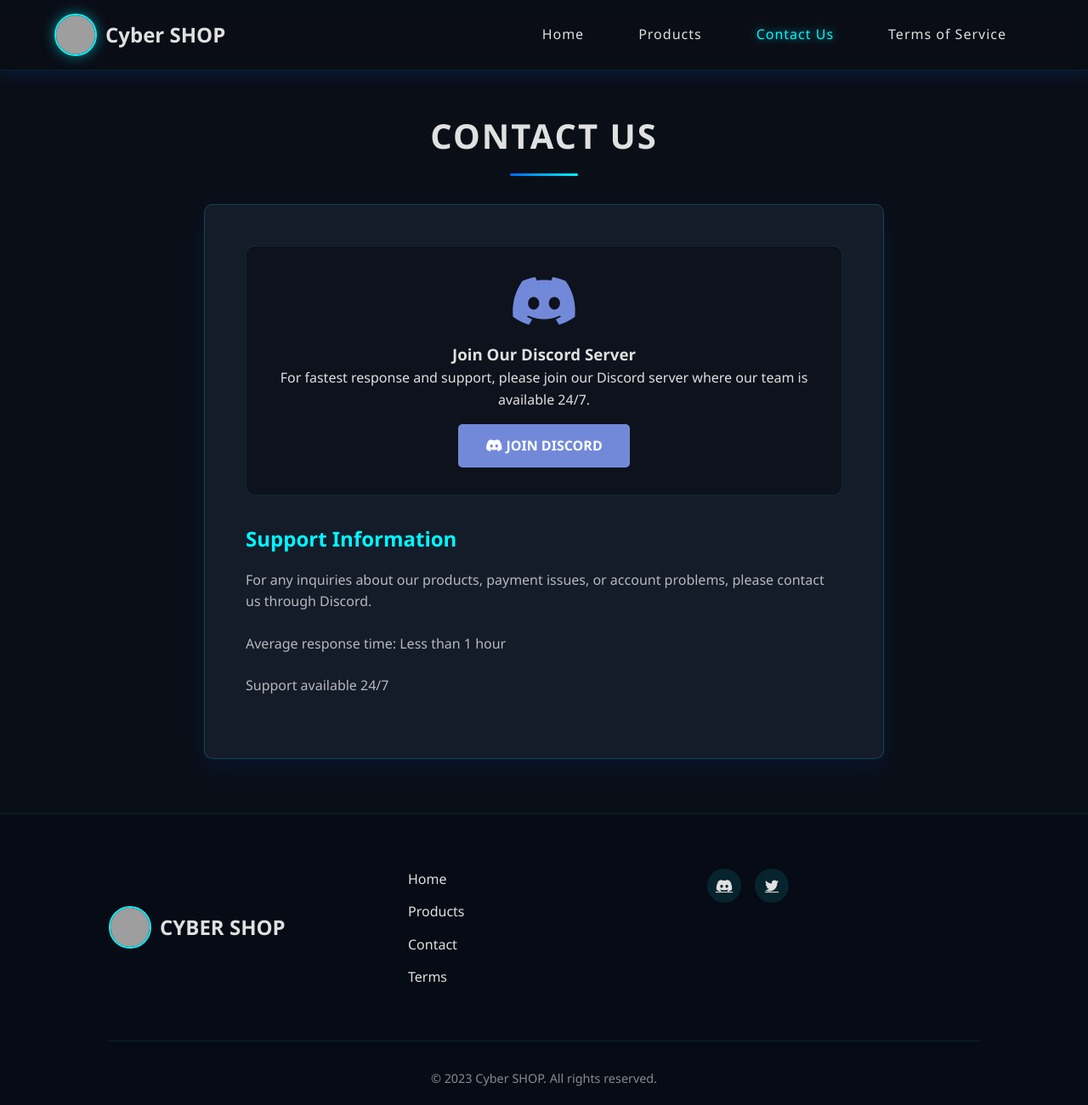
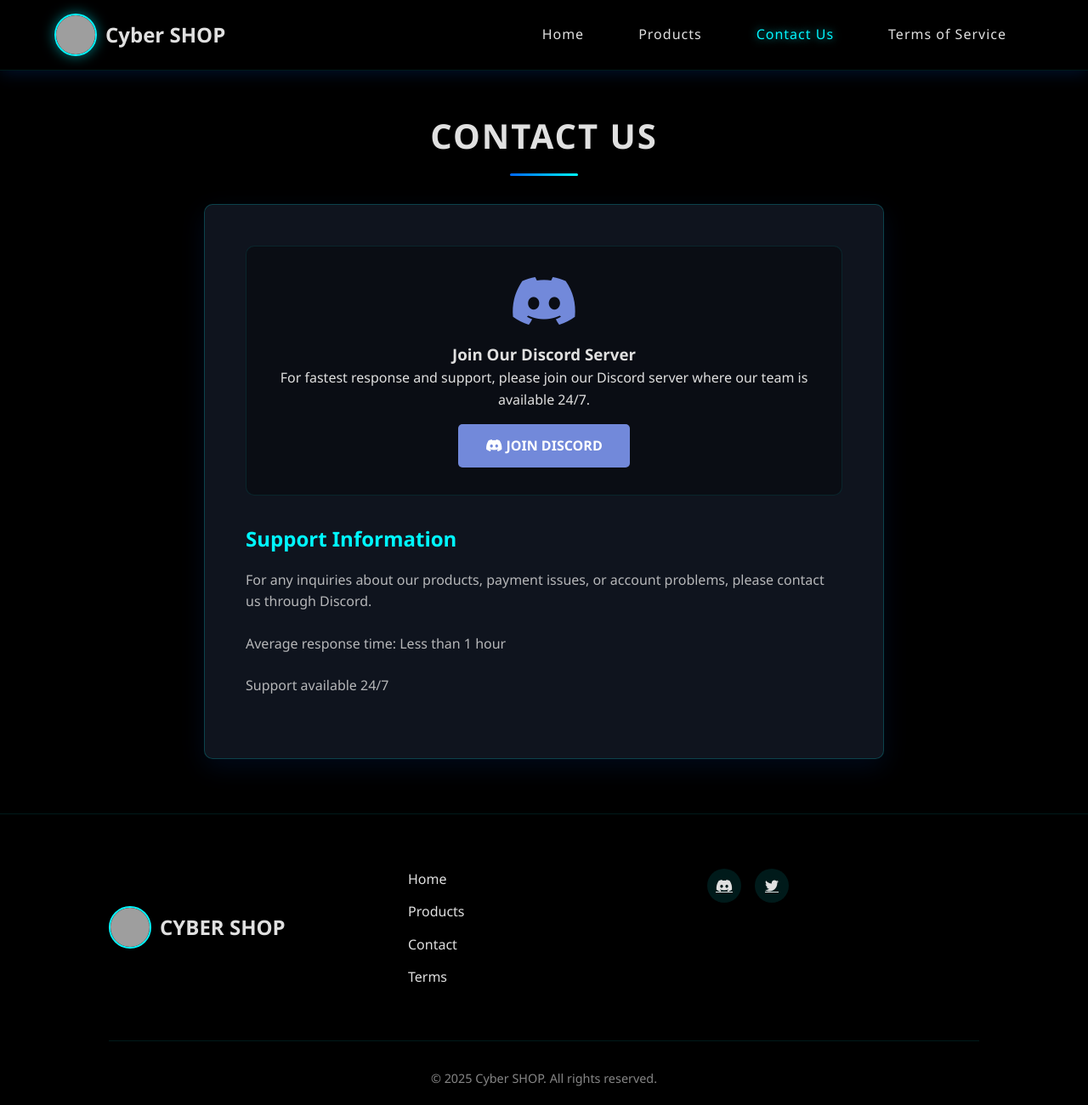
Before and after one commit to mdmihad223445/Cyber-SHOP, a plain HTML site: page contact.html in a window 1280 px wide. Shown: the whole page at 85% size. Drawn offline with Linux system fonts and the light colour scheme; grey boxes are pictures that could not be loaded.

Commit message:
Update contact.html

```diff
--- a/contact.html
+++ b/contact.html
@@ -7,9 +7,8 @@
     <link rel="stylesheet" href="https://cdnjs.cloudflare.com/ajax/libs/font-awesome/6.4.0/css/all.min.css">
     <link rel="icon" href="https://i.postimg.cc/sxbTsMqk/18-Sep24-Free-Upload.png" type="image/png">
     <style>
-        /* Cyber Theme Variables */
         :root {
-            --cyber-dark: #0a0e17;
+            --cyber-dark: #000000;
             --cyber-blue: #0066ff;
             --cyber-cyan: #00f7ff;
             --cyber-purple: #7b2dff;
@@ -19,7 +18,6 @@
             --cyber-glow: 0 0 10px rgba(0, 247, 255, 0.7);
         }
 
-        /* Base Styles */
         * {
             margin: 0;
             padding: 0;
@@ -34,13 +32,12 @@
             line-height: 1.6;
         }
 
-        /* Navbar Styles */
         .navbar {
             display: flex;
             justify-content: space-between;
             align-items: center;
             padding: 1rem 5%;
-            background: rgba(10, 14, 23, 0.9);
+            background: rgba(0, 0, 0, 0.9);
             backdrop-filter: blur(10px);
             position: fixed;
             width: 100%;
@@ -102,7 +99,6 @@
             transition: all 0.3s ease;
         }
 
-        /* Contact Section */
         .contact {
             padding: 8rem 5% 4rem;
             text-align: center;
@@ -187,9 +183,8 @@
             color: rgba(224, 224, 224, 0.8);
         }
 
-        /* Footer */
         .cyber-footer {
-            background: #070b15;
+            background: #000000;
             padding: 4rem 10% 2rem;
             border-top: 1px solid rgba(0, 247, 255, 0.1);
         }
@@ -270,7 +265,6 @@
             font-size: 0.9rem;
         }
 
-        /* Responsive Design */
         @media (max-width: 768px) {
             .section-title {
                 font-size: 2rem;
@@ -281,7 +275,7 @@
                 top: 70px;
                 left: 0;
                 width: 100%;
-                background: rgba(10, 14, 23, 0.95);
+                background: rgba(0, 0, 0, 0.95);
                 flex-direction: column;
                 align-items: center;
                 padding: 2rem 0;
@@ -330,7 +324,6 @@
     </style>
 </head>
 <body>
-    <!-- Navbar -->
     <nav class="navbar">
         <div class="logo">
             <img src="https://i.postimg.cc/sxbTsMqk/18-Sep24-Free-Upload.png" alt="Cyber SHOP Logo">
@@ -349,7 +342,6 @@
         </div>
     </nav>
 
-    <!-- Contact Section -->
     <section class="contact">
         <h2 class="section-title">CONTACT US</h2>
         <div class="contact-container">
@@ -389,12 +381,11 @@
             </div>
         </div>
         <div class="footer-bottom">
-            <p>&copy; 2023 Cyber SHOP. All rights reserved.</p>
+            <p>&copy; 2025 Cyber SHOP. All rights reserved.</p>
         </div>
     </footer>
 
     <script>
-        // Mobile Navigation
         const burger = document.querySelector('.burger');
         const navLinks = document.querySelector('.nav-links');
         const navLinksLi = document.querySelectorAll('.nav-links li');
@@ -411,11 +402,9 @@
             });
         });
 
-        // Check for selected product from localStorage
         document.addEventListener('DOMContentLoaded', function() {
             const selectedProduct = localStorage.getItem('selectedProduct');
             if (selectedProduct) {
-                // You could display this in the contact form if you had one
                 console.log('Customer interested in:', selectedProduct);
                 localStorage.removeItem('selectedProduct');
             }
```
